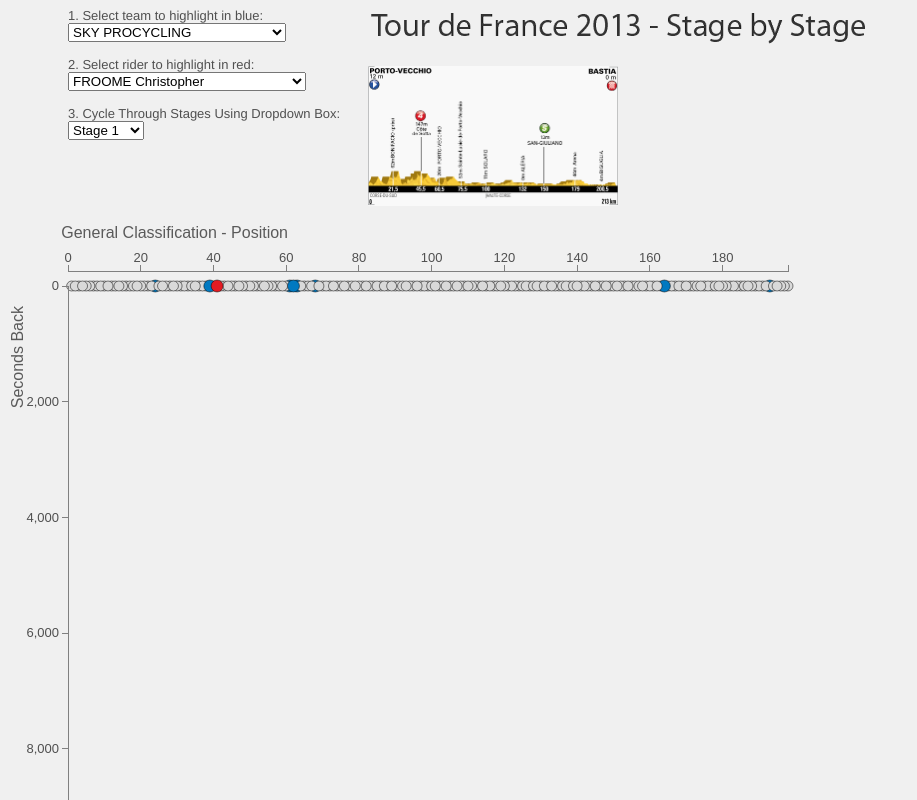
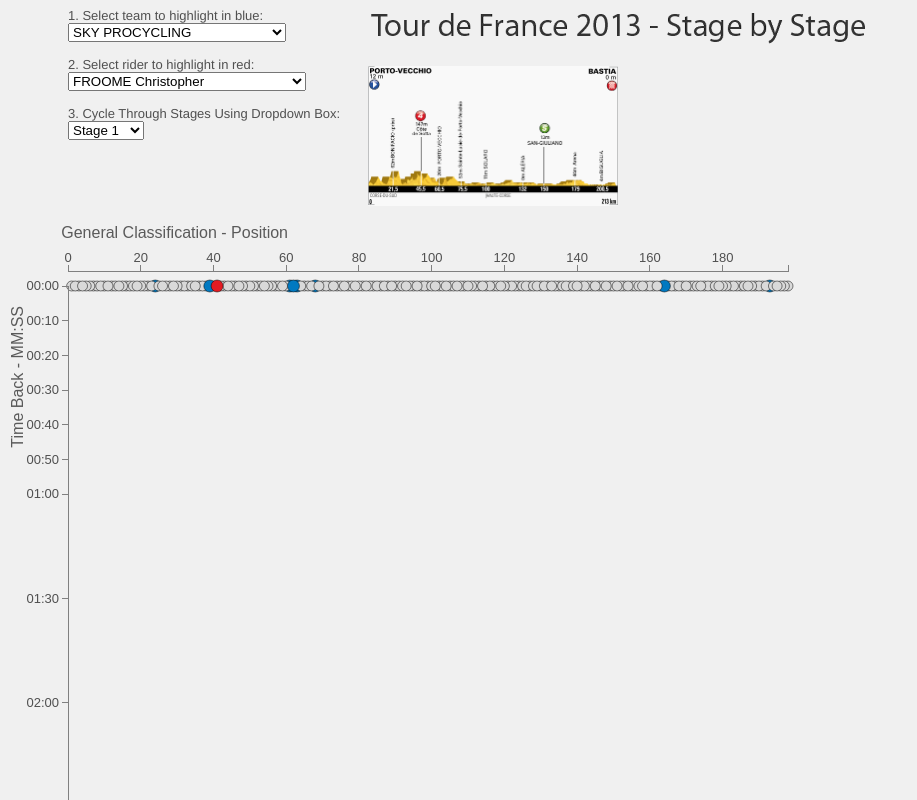
Before and after one commit to velocharts/TDF2013, a plain HTML site: page index.html in a window 1280 px wide. Shown: the top 800 px of the page, without its empty margins (0-917 px from the left). Drawn offline with nearby package versions, Linux system fonts and the light colour scheme; animation ran at ten frames a second.

Commit message:
Update index.html

```diff
--- a/index.html
+++ b/index.html
@@ -85,8 +85,7 @@ background-color:rgb(240,240,240);
 <br><br>
 <form id="dropDown2">
 2. Select rider to highlight in red:
-<select id="myListR">
-</select>
+<select id="myListR"></select>
 <br><br>
 </form>
 <form id="dropDown3">
@@ -149,6 +148,10 @@ var dropdown = document.getElementById("myListR");
 for (var i = 0; i < riderlist.length; ++i) { dropdown[dropdown.length] = new Option(riderlist[i], riderlist[i]);};
 var riderS=myListR.options[myListR.selectedIndex].text;
 
+
+
+
+
 	//Data for starting overall standings
 		d3.csv("Data/2013TDFALL.csv", function(error, data) {;
 		data.forEach(function(d) {
@@ -196,6 +199,9 @@ var riderS=myListR.options[myListR.selectedIndex].text;
    d.SecBack21 = +d.SecBack21;
 	});
 
+	var formatTime = d3.time.format("%H:%M"),
+    formatMinutes = function(d) { return formatTime(new Date(2012, 0, 1, 0, 0,d)); }
+
 	//set scales for starting overall standings
 		var xScale = d3.scale.linear()
                     .domain([0, d3.max(data, function(d) { return d.Position21; })])
@@ -215,7 +221,8 @@ var riderS=myListR.options[myListR.selectedIndex].text;
 			var yAxis = d3.svg.axis()
 							  .scale(yScale)
 							  .orient("left")
-							  .ticks(10);
+							  .tickValues([0, 600,1200,1800,2400,3000,3600,3600+1800,2*3600,3*3600,4*3600])
+							  .tickFormat(formatMinutes);
 
 	//Create SVG element
 		var svg = d3.select("body")
@@ -284,7 +291,7 @@ var tips = svg.selectAll("circle")
 	.attr("x", - 80)
     .attr("dy", ".75em")
     .attr("transform", "rotate(-90)")
-    .text("Seconds Back");
+    .text("Time Back - MM:SS");
 
 
 			var circle = svg.selectAll("circle")
```
